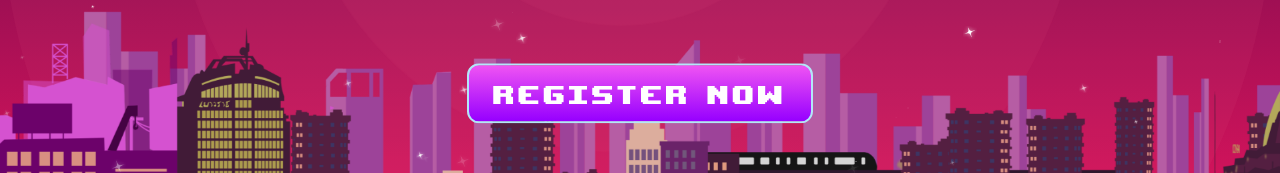
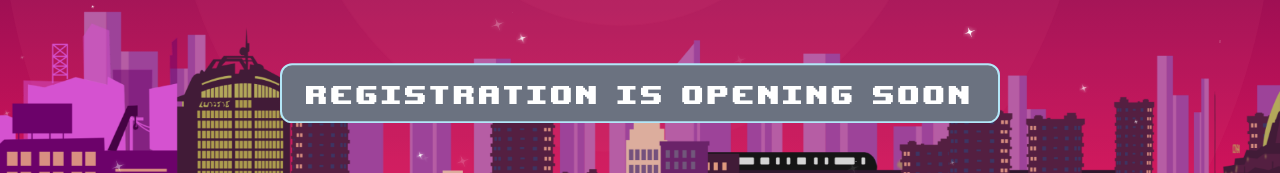
Before and after one commit to cpe-kmutt-student/comcamp33, a Next.js app: page /home in a window 1280 px wide. Shown: the part 563-736 px from the top of the page. Built offline with nearby package versions, Linux system fonts and the light colour scheme; no server answers.

Commit message:
date fix

```diff
--- a/src/components/homepage/first/index.js
+++ b/src/components/homepage/first/index.js
@@ -19,7 +19,7 @@ const First = () => {
     const openRegis = new Date(2022, 2, 12, 16, 0, 0)
     const closeRegis = new Date(2022, 2, 29, 23, 59, 59)
 
-    const isEnabled = true
+    const isEnabled = date >= openRegis && date <= closeRegis
     return (
         <>
             <div className="absolute h-[92vh] md:h-[100%] w-screen right-0">
```
